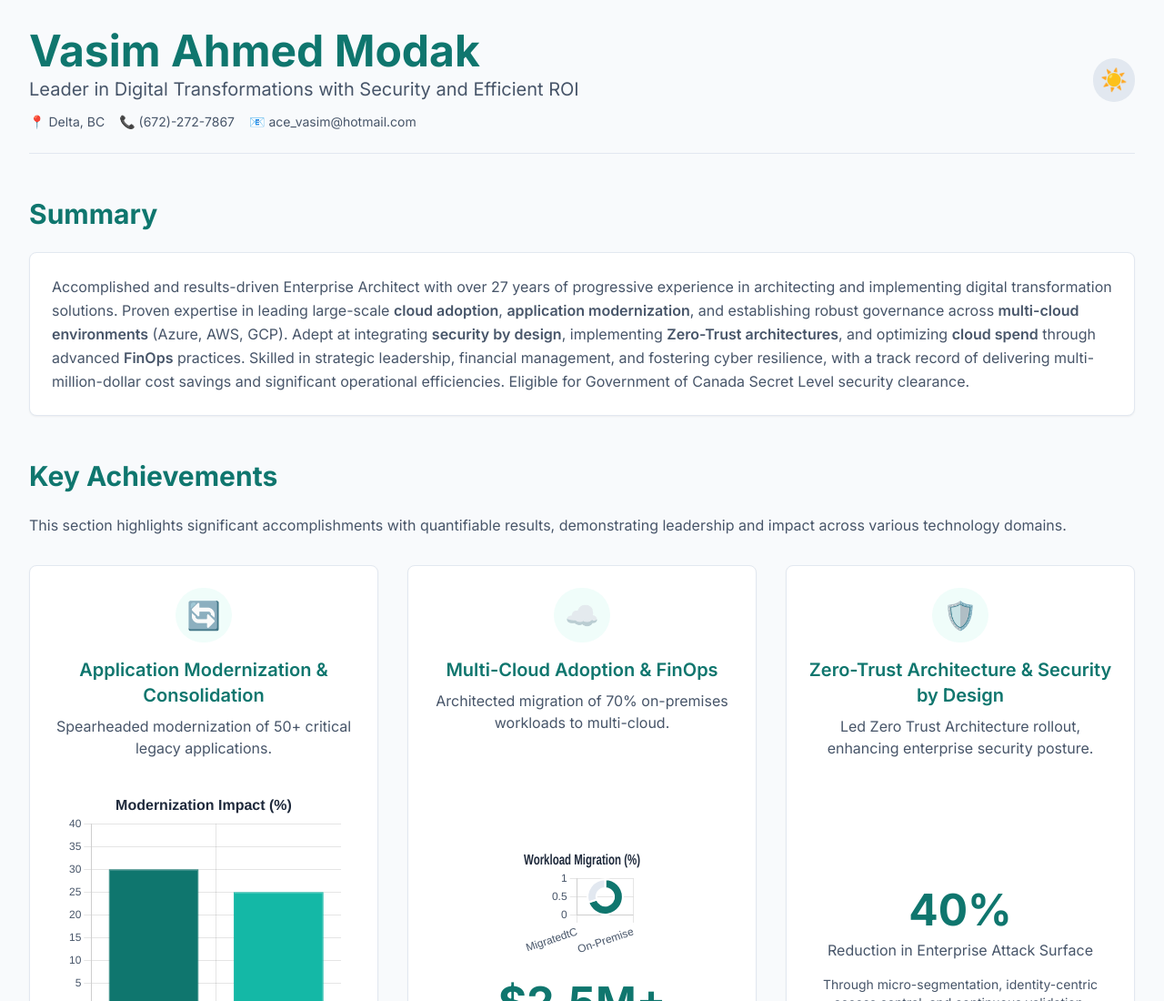
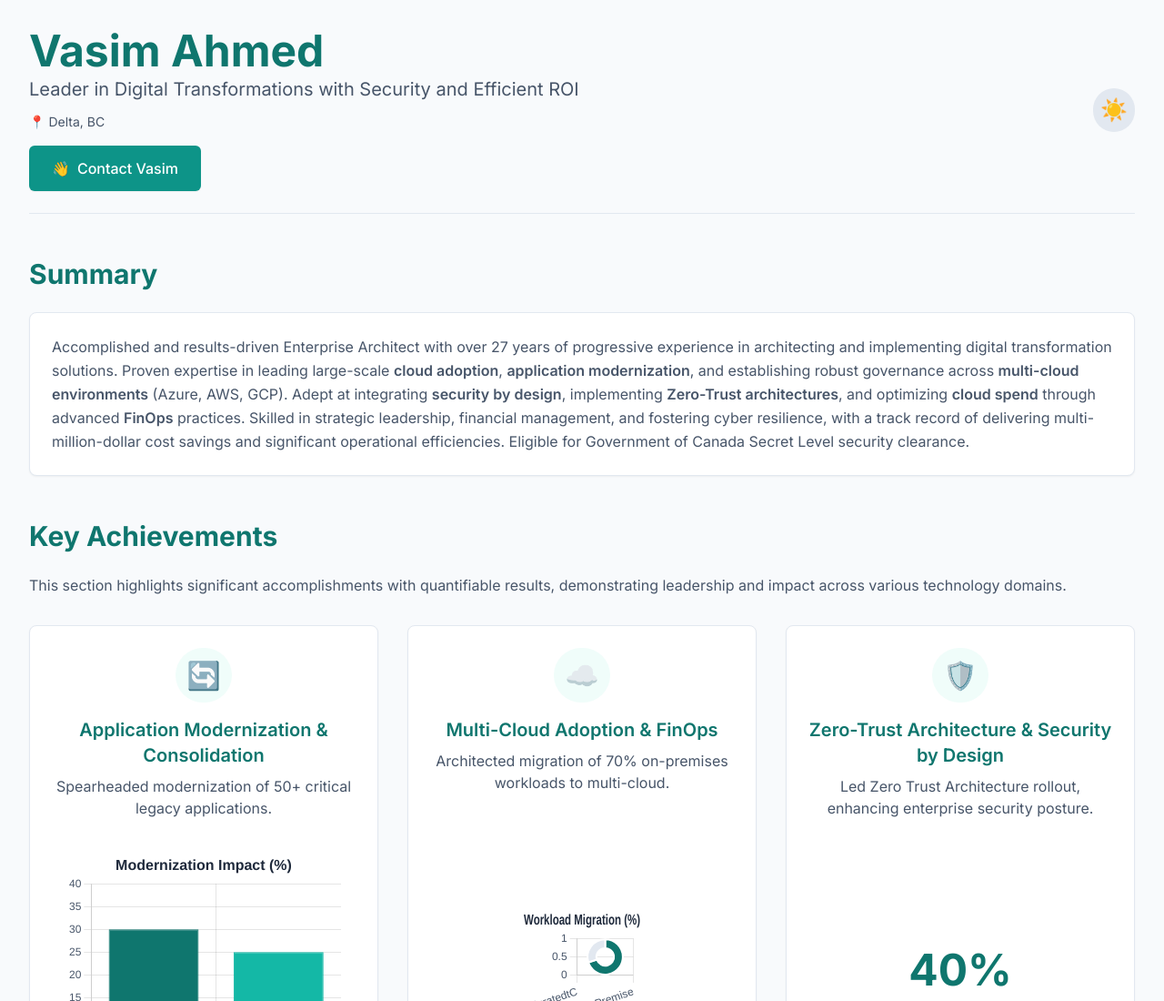
Before and after one commit to acevasim/ea, a plain HTML site: page index.html in a window 1280 px wide. Shown: the top 1100 px of the page at 91% size. Drawn offline with nearby package versions, Linux system fonts and the light colour scheme.

Commit message:
Call to Action

```diff
--- a/index.html
+++ b/index.html
@@ -3,7 +3,7 @@
 <head>
     <meta charset="UTF-8">
     <meta name="viewport" content="width=device-width, initial-scale=1.0">
-    <title>Vasim Ahmed Modak - Enterprise Architect</title>
+    <title>Vasim Ahmed - Leader in Enterprise IT Landscape</title>
     <script src="https://cdn.tailwindcss.com"></script>
     <script src="https://cdn.jsdelivr.net/npm/chart.js"></script>
     <link rel="preconnect" href="https://fonts.googleapis.com">
@@ -87,13 +87,14 @@
         <!-- Header Section -->
         <header class="flex flex-col sm:flex-row justify-between items-center mb-12 pb-6 border-b border-slate-200 dark:border-gray-700">
             <div class="text-center sm:text-left mb-4 sm:mb-0">
-                <h1 class="text-4xl sm:text-5xl font-bold text-primary">Vasim Ahmed Modak</h1>
+                <h1 class="text-4xl sm:text-5xl font-bold text-primary">Vasim Ahmed</h1>
                 <p class="text-xl text-secondary mt-1">Leader in Digital Transformations with Security and Efficient ROI</p>
                 <div class="flex flex-col sm:flex-row items-center sm:items-start mt-3 text-secondary text-sm">
                     <span class="mr-0 sm:mr-4">📍 Delta, BC</span>
-                    <span class="mr-0 sm:mr-4">📞 (672)-272-7867</span>
-                    <span>📧 ace_vasim@hotmail.com</span>
                 </div>
+                <a href="https://forms.gle/YOUR_GOOGLE_FORM_LINK_HERE" target="_blank" class="mt-4 inline-flex items-center px-6 py-3 border border-transparent text-base font-medium rounded-md shadow-sm text-white bg-teal-600 hover:bg-teal-700 focus:outline-none focus:ring-2 focus:ring-offset-2 focus:ring-teal-500 dark:bg-teal-500 dark:hover:bg-teal-600 dark:focus:ring-teal-400">
+                    <span class="mr-2">👋</span> Contact Vasim
+                </a>
             </div>
             <div class="theme-toggle p-2 rounded-full bg-slate-200 dark:bg-gray-700 text-slate-800 dark:text-slate-200" id="theme-toggle">
                 <span class="text-2xl">☀️</span>
```
